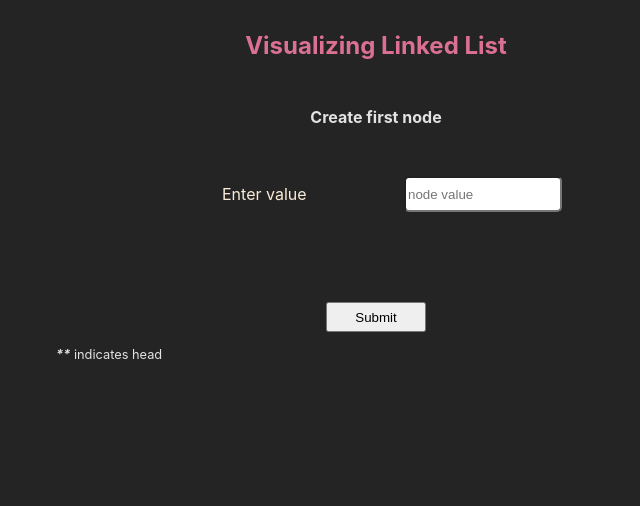
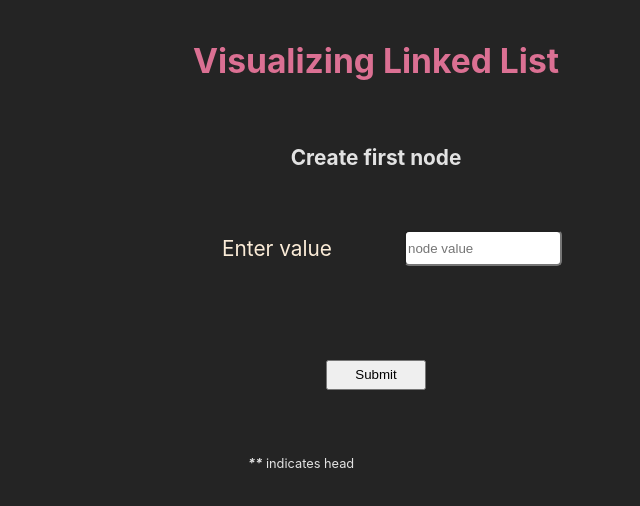
Before and after one commit to NatsuDrag9/ds-algo, a React (Vite) app: page /ds-algo/linkedlist in a window 1280 px wide. Shown: the top 506 px of the page, without its empty margins (0-640 px from the left). Built offline with nearby package versions, Linux system fonts and the light colour scheme.

Commit message:
Fixed alignment

```diff
--- a/src/components/Linkedlist/style.scss
+++ b/src/components/Linkedlist/style.scss
@@ -202,14 +202,14 @@
 
     .form-wrapper {
         width: 50%;
-        // align-items: center;
+        align-items: center;
 
         h2 {
-          font-size: $header-font-size-small
+          font-size: $header-font-size-large;
         }
 
         .input-form {
-          font-size: $body-font-size-small;
+          font-size: $body-font-size-large;
           align-items: center;
 
           .input-wrapper {
@@ -233,5 +233,9 @@
       }
     }
 
+    .head {
+      margin-top: 10%;
+      margin-left: 30%;
+    }
   }
 }
--- a/src/components/Queue/style.scss
+++ b/src/components/Queue/style.scss
@@ -122,7 +122,7 @@
 
     .form-wrapper {
       font-size: $body-font-size-large;
-      align-items: end;
+      align-items: center;
       width: 50%;
 
       h2 {
@@ -130,10 +130,10 @@
       }
 
       .input-form {
-        align-items: end;
+        align-items: center;
 
         .input-wrapper {
-            justify-content: end;
+            justify-content: center;
         }
       }
     }
--- a/src/components/Stack/style.scss
+++ b/src/components/Stack/style.scss
@@ -80,8 +80,11 @@
 
 @media only screen and (min-width: $monitor-width) {
     .stack {
+      align-items: start;
+
         h2 {
             font-size: $header-font-size-large;
+            margin-left: 20%;
         }
 
         .body {
```
